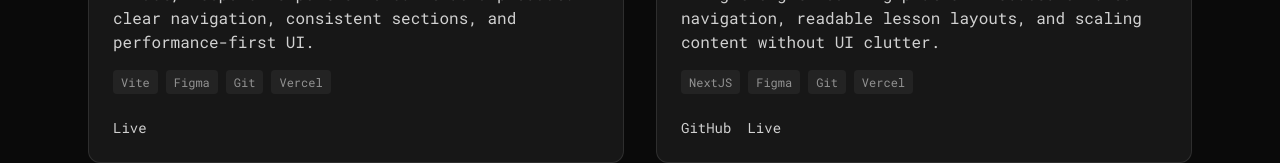
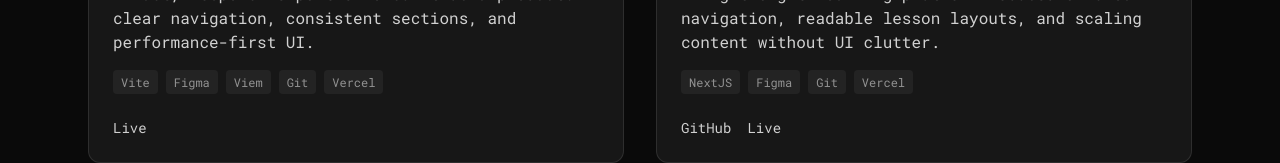
Before and after one commit to pavansarvesh/folio2k26, a React (Vite) app: page /projects in a window 1280 px wide. Shown: the part 474-637 px from the top of the page. Built offline with nearby package versions, Linux system fonts and the light colour scheme; a web font is replaced by a local one.

Commit message:
code : Resume Verifier Contract (Working) x2

```diff
--- a/src/data/projects.ts
+++ b/src/data/projects.ts
@@ -37,6 +37,7 @@ export const projects: Project[] = [
 			highlights: [
 				"SPA routing with clean URLs for projects and sections",
 				"Reusable cards/sections to keep the layout consistent",
+				"Resume authenticity verification (SHA-256 file hash vs bytes32 source of truth)",
 				"Content stored in structured data for easy updates",
 				"Deployed on Vercel for quick iteration",
 			],
@@ -51,7 +52,7 @@ export const projects: Project[] = [
 				"Add a consistent writing format for case studies",
 			],
 		},
-		tech: ["Vite", "Figma", "Git", "Vercel"],
+		tech: ["Vite", "Figma", "Viem", "Git", "Vercel"],
 		links: {
 			demo: "/",
 		},
```
Also changed, not shown: 1 other file (tests, documents, lock files or other folders).
